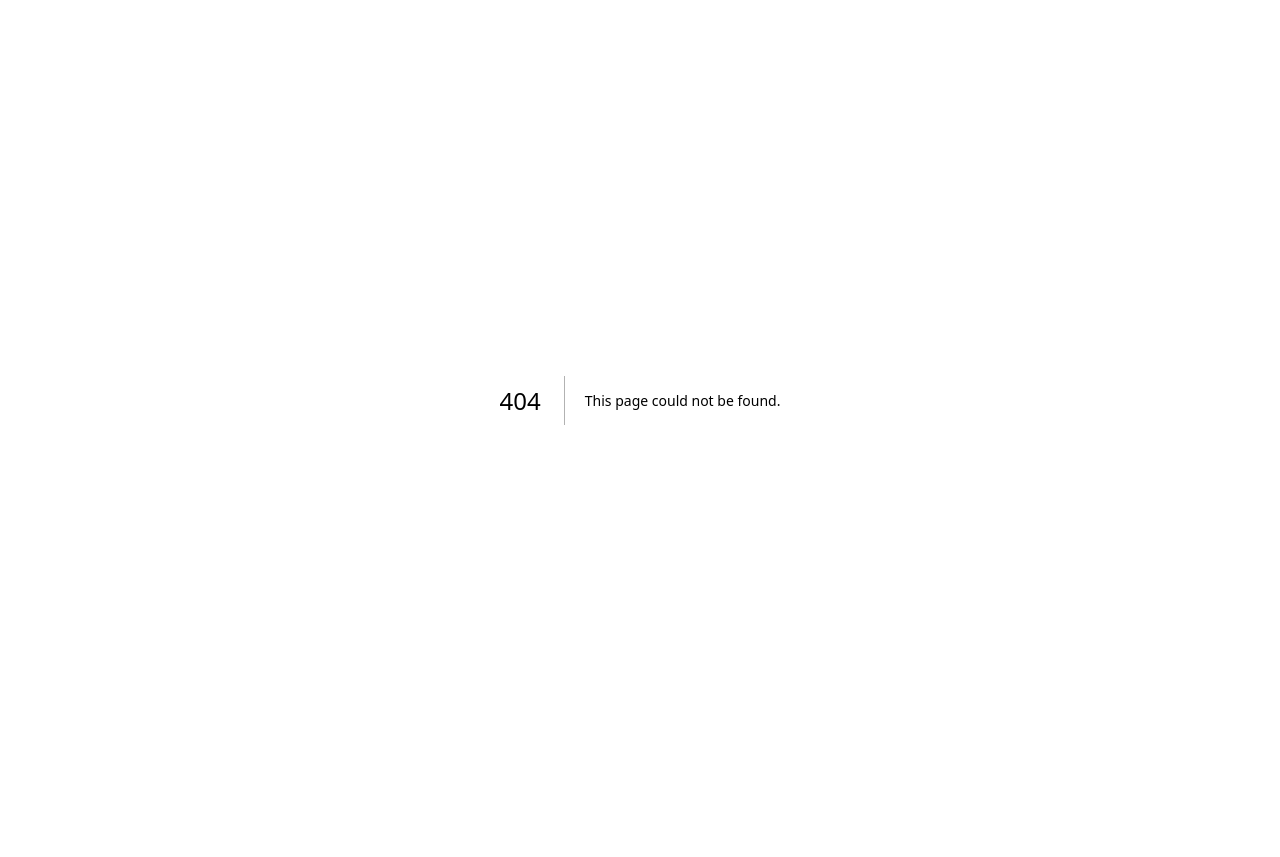
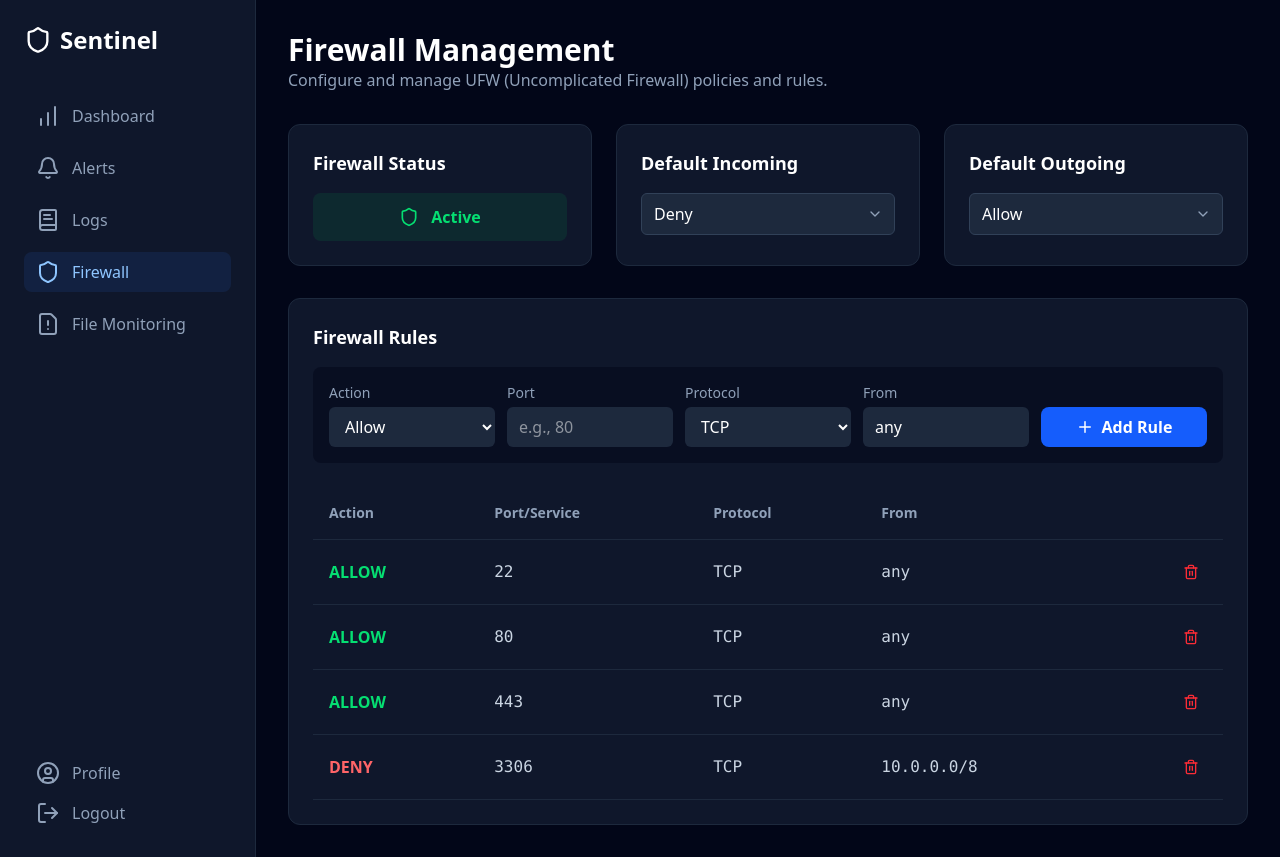
Before and after one commit to EcclahNdege/hidps-frontend, a Next.js app: page /firewall in a window 1280 px wide. Before the commit this address had no page. Before the commit the page ends 800 px from the top, so only its background shows below. Built offline with nearby package versions, Linux system fonts and the light colour scheme.

Commit message:
updated firewall

```diff
--- a/app/dashboard/layout.tsx
+++ b/app/dashboard/layout.tsx
@@ -14,7 +14,7 @@ export default function DashboardLayout({
     { href: '/dashboard', icon: BarChart, label: 'Dashboard' },
     { href: '/alerts', icon: Bell, label: 'Alerts' },
     { href: '/logs', icon: BookText, label: 'Logs' },
-    { href: '#', icon: Shield, label: 'Firewall' },
+    { href: '/firewall', icon: Shield, label: 'Firewall' },
     { href: '/file-monitoring', icon: FileWarning, label: 'File Monitoring' },
   ];
 
--- /dev/null
+++ b/app/firewall/layout.tsx
@@ -0,0 +1 @@
+export { default } from '../dashboard/layout';
--- /dev/null
+++ b/app/firewall/page.tsx
@@ -0,0 +1,181 @@
+"use client";
+import { useState } from 'react';
+import { Shield, ShieldOff, Plus, Trash2, ChevronDown } from 'lucide-react';
+
+// --- MOCK DATA & TYPES ---
+type Policy = 'allow' | 'deny' | 'reject';
+interface Rule {
+  id: number;
+  action: 'allow' | 'deny';
+  port: string;
+  protocol: 'tcp' | 'udp' | 'any';
+  from: string;
+}
+
+const initialRules: Rule[] = [
+  { id: 1, action: 'allow', port: '22', protocol: 'tcp', from: 'any' },
+  { id: 2, action: 'allow', port: '80', protocol: 'tcp', from: 'any' },
+  { id: 3, action: 'allow', port: '443', protocol: 'tcp', from: 'any' },
+  { id: 4, action: 'deny', port: '3306', protocol: 'tcp', from: '10.0.0.0/8' },
+];
+
+// --- MAIN FIREWALL PAGE COMPONENT ---
+export default function FirewallPage() {
+  const [isFirewallActive, setIsFirewallActive] = useState(true);
+  const [defaultIncoming, setDefaultIncoming] = useState<Policy>('deny');
+  const [defaultOutgoing, setDefaultOutgoing] = useState<Policy>('allow');
+  const [rules, setRules] = useState<Rule[]>(initialRules);
+
+  // State for the new rule form
+  const [newRuleAction, setNewRuleAction] = useState<'allow' | 'deny'>('allow');
+  const [newRulePort, setNewRulePort] = useState('');
+  const [newRuleProtocol, setNewRuleProtocol] = useState<'tcp' | 'udp'>('tcp');
+  const [newRuleFrom, setNewRuleFrom] = useState('any');
+
+  const handleToggleFirewall = () => {
+    setIsFirewallActive(!isFirewallActive);
+    console.log(`ALERT: Firewall has been ${!isFirewallActive ? 'ENABLED' : 'DISABLED'}.`);
+  };
+
+  const handlePolicyChange = (policyType: 'incoming' | 'outgoing', value: Policy) => {
+    if (policyType === 'incoming') setDefaultIncoming(value);
+    else setDefaultOutgoing(value);
+    console.log(`ALERT: Default ${policyType} policy changed to ${value}.`);
+  };
+
+  const handleAddRule = (e: React.FormEvent) => {
+    e.preventDefault();
+    if (!newRulePort) return;
+    const newRule: Rule = {
+      id: Date.now(),
+      action: newRuleAction,
+      port: newRulePort,
+      protocol: newRuleProtocol,
+      from: newRuleFrom || 'any',
+    };
+    setRules([newRule, ...rules]);
+    console.log(`ALERT: New firewall rule added: ${newRule.action.toUpperCase()} ${newRule.port}/${newRule.protocol} from ${newRule.from}`);
+    // Reset form
+    setNewRulePort('');
+    setNewRuleFrom('any');
+  };
+
+  const handleRemoveRule = (id: number) => {
+    const ruleToRemove = rules.find(r => r.id === id);
+    setRules(rules.filter(r => r.id !== id));
+    if(ruleToRemove) {
+        console.log(`ALERT: Firewall rule removed: ${ruleToRemove.action.toUpperCase()} ${ruleToRemove.port}/${ruleToRemove.protocol} from ${ruleToRemove.from}`);
+    }
+  };
+
+  const PolicyDropdown = ({ value, onChange }: { value: Policy, onChange: (v: Policy) => void }) => (
+    <div className="relative">
+        <select
+            value={value}
+            onChange={(e) => onChange(e.target.value as Policy)}
+            className="appearance-none w-full bg-slate-800 border border-slate-700 rounded-md py-2 px-3 text-white focus:outline-none focus:ring-2 focus:ring-blue-500"
+        >
+            <option value="allow">Allow</option>
+            <option value="deny">Deny</option>
+            <option value="reject">Reject</option>
+        </select>
+        <ChevronDown className="absolute right-3 top-1/2 -translate-y-1/2 w-4 h-4 text-slate-400" />
+    </div>
+  );
+
+  return (
+    <>
+      <header className="mb-8">
+        <h2 className="text-3xl font-bold text-white">Firewall Management</h2>
+        <p className="text-slate-400">Configure and manage UFW (Uncomplicated Firewall) policies and rules.</p>
+      </header>
+
+      <div className="space-y-8">
+        {/* Firewall Status & Default Policies */}
+        <div className="grid grid-cols-1 md:grid-cols-3 gap-6">
+            <div className="bg-slate-900 p-6 rounded-xl border border-slate-800">
+                <h3 className="text-lg font-semibold text-white mb-4">Firewall Status</h3>
+                <button
+                    onClick={handleToggleFirewall}
+                    className={`w-full flex items-center justify-center gap-3 py-3 rounded-lg font-semibold transition-colors ${
+                        isFirewallActive
+                            ? 'bg-green-500/10 text-green-400 hover:bg-green-500/20'
+                            : 'bg-red-500/10 text-red-400 hover:bg-red-500/20'
+                    }`}
+                >
+                    {isFirewallActive ? <Shield size={20} /> : <ShieldOff size={20} />}
+                    {isFirewallActive ? 'Active' : 'Inactive'}
+                </button>
+            </div>
+            <div className="bg-slate-900 p-6 rounded-xl border border-slate-800">
+                 <h3 className="text-lg font-semibold text-white mb-4">Default Incoming</h3>
+                 <PolicyDropdown value={defaultIncoming} onChange={(v) => handlePolicyChange('incoming', v)} />
+            </div>
+            <div className="bg-slate-900 p-6 rounded-xl border border-slate-800">
+                 <h3 className="text-lg font-semibold text-white mb-4">Default Outgoing</h3>
+                 <PolicyDropdown value={defaultOutgoing} onChange={(v) => handlePolicyChange('outgoing', v)} />
+            </div>
+        </div>
+
+        {/* Firewall Rules */}
+        <div className="bg-slate-900 p-6 rounded-xl border border-slate-800">
+            <h3 className="text-lg font-semibold text-white mb-4">Firewall Rules</h3>
+            {/* Add Rule Form */}
+            <form onSubmit={handleAddRule} className="grid grid-cols-2 md:grid-cols-5 gap-3 items-end mb-6 p-4 bg-slate-950/50 rounded-lg">
+                <div className="col-span-2 md:col-span-1">
+                    <label className="text-sm font-medium text-slate-400 mb-1 block">Action</label>
+                    <select value={newRuleAction} onChange={e => setNewRuleAction(e.target.value as 'allow' | 'deny')} className="w-full bg-slate-800 border-slate-700 rounded-md py-2 px-3 text-white focus:outline-none focus:ring-1 focus:ring-blue-500">
+                        <option value="allow">Allow</option>
+                        <option value="deny">Deny</option>
+                    </select>
+                </div>
+                 <div>
+                    <label className="text-sm font-medium text-slate-400 mb-1 block">Port</label>
+                    <input type="text" placeholder="e.g., 80" value={newRulePort} onChange={e => setNewRulePort(e.target.value)} className="w-full bg-slate-800 border-slate-700 rounded-md py-2 px-3 text-white focus:outline-none focus:ring-1 focus:ring-blue-500" />
+                </div>
+                 <div>
+                    <label className="text-sm font-medium text-slate-400 mb-1 block">Protocol</label>
+                     <select value={newRuleProtocol} onChange={e => setNewRuleProtocol(e.target.value as 'tcp' | 'udp')} className="w-full bg-slate-800 border-slate-700 rounded-md py-2 px-3 text-white focus:outline-none focus:ring-1 focus:ring-blue-500">
+                        <option value="tcp">TCP</option>
+                        <option value="udp">UDP</option>
+                    </select>
+                </div>
+                 <div>
+                    <label className="text-sm font-medium text-slate-400 mb-1 block">From</label>
+                    <input type="text" placeholder="any" value={newRuleFrom} onChange={e => setNewRuleFrom(e.target.value)} className="w-full bg-slate-800 border-slate-700 rounded-md py-2 px-3 text-white focus:outline-none focus:ring-1 focus:ring-blue-500" />
+                </div>
+                <button type="submit" className="col-span-2 md:col-span-1 flex items-center justify-center gap-2 px-4 py-2 bg-blue-600 hover:bg-blue-700 text-white font-semibold rounded-lg h-10">
+                    <Plus size={18}/> Add Rule
+                </button>
+            </form>
+
+            {/* Rules Table */}
+            <table className="w-full text-left">
+                <thead>
+                    <tr className="border-b border-slate-800 text-sm text-slate-400">
+                        <th className="p-4">Action</th>
+                        <th className="p-4">Port/Service</th>
+                        <th className="p-4">Protocol</th>
+                        <th className="p-4">From</th>
+                        <th className="p-4"></th>
+                    </tr>
+                </thead>
+                <tbody>
+                    {rules.map(rule => (
+                        <tr key={rule.id} className="border-b border-slate-800 hover:bg-slate-800/50">
+                            <td className={`p-4 font-semibold ${rule.action === 'allow' ? 'text-green-400' : 'text-red-400'}`}>{rule.action.toUpperCase()}</td>
+                            <td className="p-4 font-mono">{rule.port}</td>
+                            <td className="p-4 font-mono">{rule.protocol.toUpperCase()}</td>
+                            <td className="p-4 font-mono">{rule.from}</td>
+                            <td className="p-4 text-right">
+                                <button onClick={() => handleRemoveRule(rule.id)} className="p-2 text-red-500 hover:bg-red-500/10 rounded-full"><Trash2 size={16}/></button>
+                            </td>
+                        </tr>
+                    ))}
+                </tbody>
+            </table>
+        </div>
+      </div>
+    </>
+  );
+}
```
